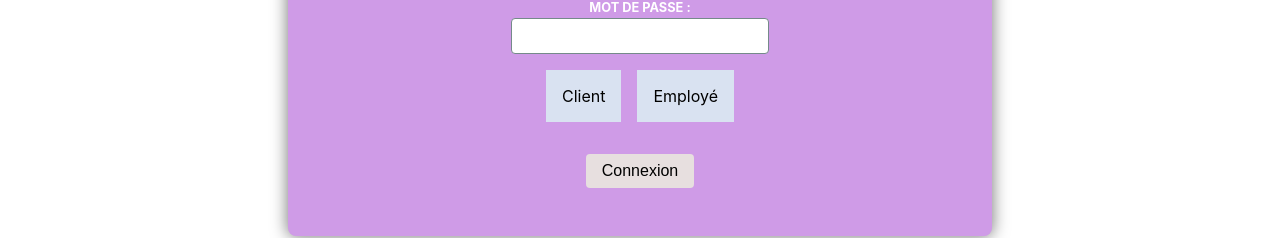
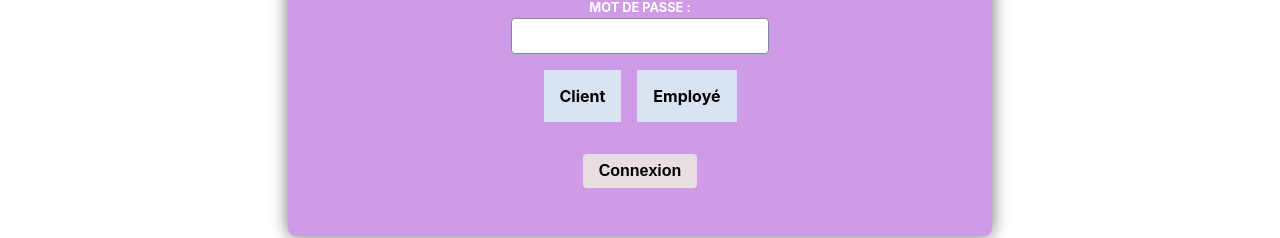
Before and after one commit to MyriamAssam/app-soumission, a React (Create React App) app in the folder Frontend/: page /connexion in a window 1280 px wide. Shown: the part 344-582 px from the top of the page. Built offline with nearby package versions, Linux system fonts and the light colour scheme.

Commit message:
arranger css

```diff
--- a/Frontend/src/components/inscription/Inscription.jsx
+++ b/Frontend/src/components/inscription/Inscription.jsx
@@ -141,12 +141,12 @@ export default function Inscription(props) {
 
       <div className="typeCompte">
 
-        <a onClick={() => setTypeCompte("Client")}>Client</a>
-        <a onClick={() => setTypeCompte("Employé")}>Employé</a>
+        <a onClick={() => setTypeCompte("Client")}><strong>Client</strong></a>
+        <a onClick={() => setTypeCompte("Employé")}><strong>Employé</strong></a>
       </div>
       <p className="form-actions">
         <button className="boutonLog" type="submit">
-          Inscription
+          <strong>Inscription</strong>
         </button>
       </p>
     </form>
--- a/Frontend/src/components/login/Login.jsx
+++ b/Frontend/src/components/login/Login.jsx
@@ -77,12 +77,12 @@ export default function Login(props) {
 
       <div className="typeCompte">
 
-        <a onClick={() => setTypeCompte("Client")}>Client</a>
-        <a onClick={() => setTypeCompte("Employé")}>Employé</a>
+        <a onClick={() => setTypeCompte("Client")}><strong>Client</strong></a>
+        <a onClick={() => setTypeCompte("Employé")}><strong>Employé</strong></a>
       </div>
       <p className="form-actions">
         <button className="boutonLog" type="submit">
-          Connexion
+          <strong>Connexion</strong>
         </button>
       </p>
     </form>
```
